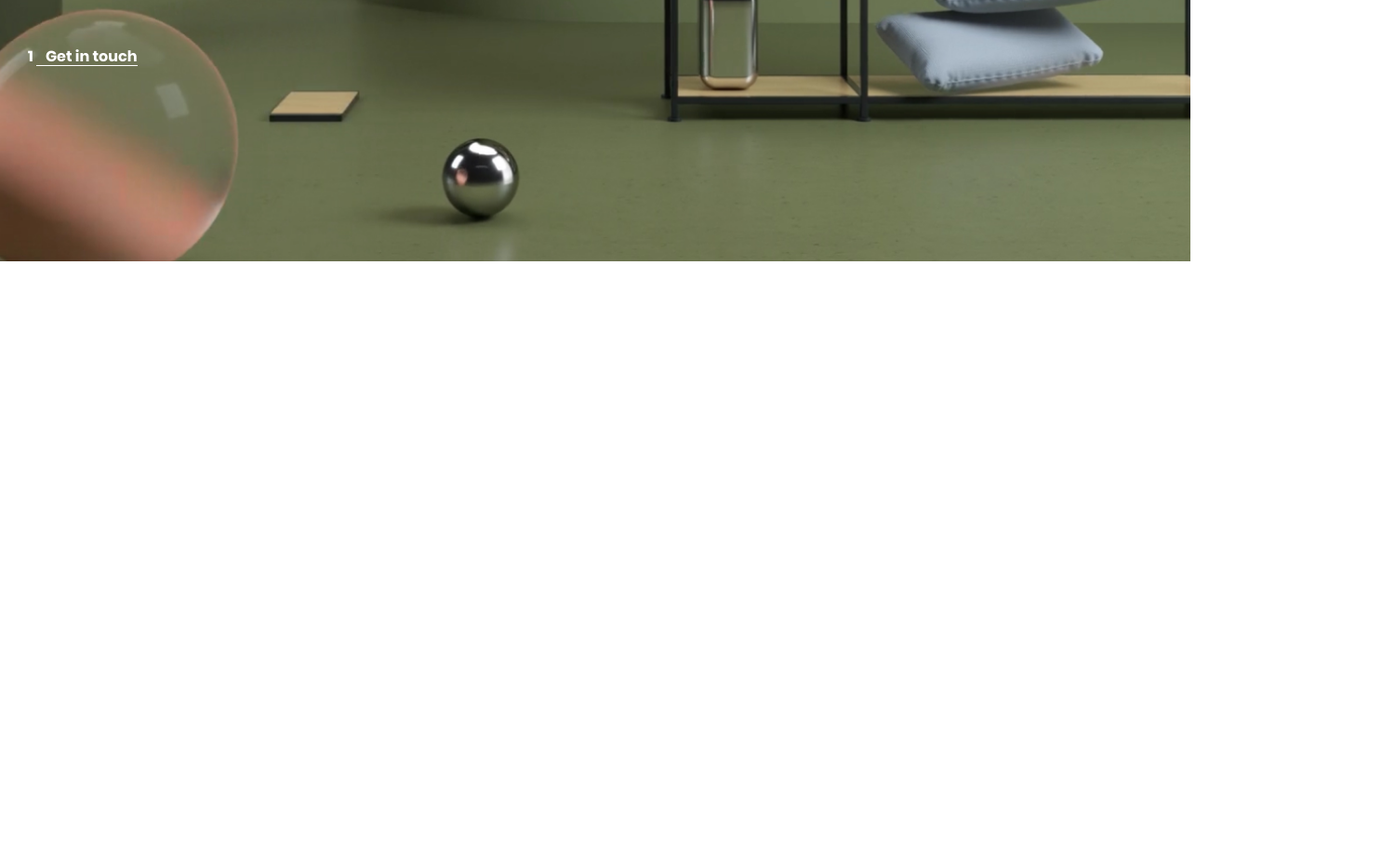
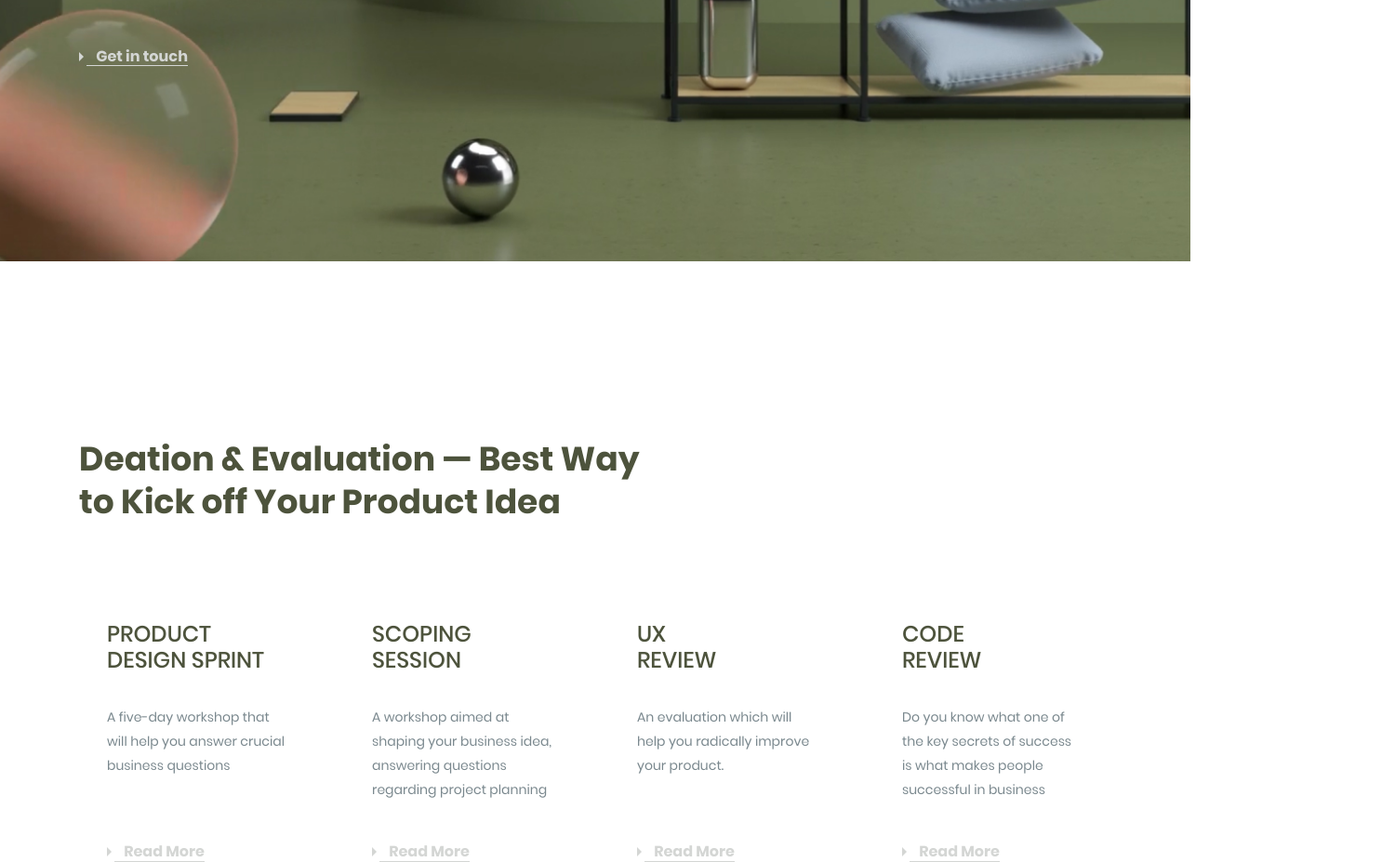
Before and after one commit to akamaliev/html_css, a plain HTML site: page webovio.html in a window 1280 px wide. Shown: the part 536-1463 px from the top of the page at 93% size, 1500 px wide, since content can reach past the window. Before the commit the page ends 817 px from the top, so only its background shows below. Drawn offline with Linux system fonts and the light colour scheme.

Commit message:
second section ready

```diff
--- a/css/webovio.css
+++ b/css/webovio.css
@@ -3,6 +3,7 @@
 }
 
 @font-face { src: url("../fonts/Poppins-Regular.woff") format("woff"); font-family: "Poppins"; font-weight: 400; font-style: normal; }
+@font-face { src: url("../fonts/Poppins-Medium.woff") format("woff"); font-family: "Poppins"; font-weight: 500; font-style: medium; }
 @font-face { src: url("../fonts/Poppins-Bold.woff") format("woff"); font-family: "Poppins"; font-weight: 700; font-style: bold; }
 
 body {
@@ -15,28 +16,64 @@ img {
 }
 
 .container {
-    min-width: 1500px;
+    max-width: 1170px;
     padding: 0 30px;
+    margin: 0 auto;
 }
 
 .header {
     position: absolute;
+    width: 100%;
     padding: 20px 0;
 }
 .header__container {
     display: flex;
     justify-content: space-between;
+    align-items: center;
 }
 .logo {
 }
 .logo__img {
 }
 .btn {
+    border: none;
+    background: #fff;
 }
 .btn_type_burger {
+    padding: 20px;
+    border-radius: 50%;
+    position: relative;
+
 }
 .btn__lines {
+    display: inline-block;
+    background: #000;
+    height: 2px;
+    width: 20px;
+    border-radius: 3px;
+    position: absolute;
+    top: 50%;
+    width: 50%;
+    transform: translate(-50%, -50%);
 }
+
+.btn__lines::before, .btn__lines::after {
+    content: '';
+    position: absolute;
+    display: inline-block;
+    width: 100%;
+    height: 100%;
+    background: inherit;
+    border-radius: inherit;
+    left: 0;
+}
+.btn__lines::before {
+    top: -6px;
+}
+.btn__lines::after {
+    top: 6px;
+}
+
 
 .title {
     font-weight: 700;
@@ -74,11 +111,82 @@ img {
 .link {
     text-decoration: none;
     font-weight: 700;
-    color: inherit;
+    color: #D4D6D4;
+}
+
+.link__arrow {
+    display: inline-block;
+    width: 5px;
+    height: 10px;
+    border-left: 5px solid #D4D6D4;
+    border-top: 5px solid transparent;
+    border-bottom: 5px solid transparent;;
 }
 
 .link__text {
     display: inline-block;
-    border-bottom: 1px solid white;
+    border-bottom: 1px solid #D4D6D4;
     padding-left: 10px;
 }
+
+.link:hover {
+    color: #FFD723;
+}
+
+.link:hover .link__text {
+    border-color: #FFD723;
+}
+.link:hover .link__arrow {
+    border-left: 5px solid #FFD723;
+}
+
+
+/* SECOND SECTION */
+
+.second {
+    padding-top: 160px;
+}
+
+.second__title {
+    color: #4D533C;
+    font-size: 36px;
+    font-weight: 700;
+    line-height: 46px;
+    max-width: 607px;
+    margin-bottom: 105px;
+}
+.articles {
+    padding: 0 30px;
+    display: flex;
+    justify-content: space-between;
+
+}
+.article {
+    display: flex;
+    flex-direction: column;
+    max-width: 195px;
+}
+
+.article__title {
+    margin: 0;
+    text-transform: uppercase;
+    font-weight: 500;
+    color: #4D533C;
+    margin-bottom: 35px;
+}
+.article__text {
+    color: #7A888E;
+    font-size: 14px;
+    line-height: 26px;
+    margin: 0 0 45px;
+}
+.link {
+
+}
+.article__link {
+    margin-top: auto;
+}
+.link__arrow {
+}
+.link__text {
+}
--- a/webovio.html
+++ b/webovio.html
@@ -33,9 +33,58 @@
                         Anteelo is&nbsp;a&nbsp;leading strategic design firm that builds powerful digital solutions for startups and enterprises.
                     </p>
                     <a href="#" class="link">
-                        <span class="link__arrow">1</span>
+                        <span class="link__arrow"></span>
                         <span class="link__text">Get in touch</span>
                     </a>
+                </div>
+            </div>
+        </section>
+
+        <section class="second">
+            <div class="container">
+                <h2 class="second__title">Deation &amp;&nbsp;Evaluation&nbsp;&mdash; Best Way to&nbsp;Kick off Your Product Idea</h2>
+                <div class="articles">
+                    <article class="article">
+                        <h2 class="article__title">Product Design Sprint</h2>
+                        <p class="article__text">
+                            A five-day workshop that will help you answer crucial business questions
+                        </p>
+                        <a href="#" class="link article__link">
+                            <span class="link__arrow"></span>
+                            <span class="link__text">Read More</span>
+                        </a>
+                    </article>
+                    <article class="article">
+                        <h2 class="article__title">Scoping Session</h2>
+                        <p class="article__text">
+                            A workshop aimed at shaping your business idea, answering questions regarding project planning
+                        </p>
+                        <a href="#" class="link article__link">
+                            <span class="link__arrow"></span>
+                            <span class="link__text">Read More</span>
+                        </a>
+                    </article>
+                    <article class="article">
+                        <h2 class="article__title">UX <br> Review</h2>
+                        <p class="article__text">
+                            An evaluation which will help you radically improve your product.
+                        </p>
+                        <a href="#" class="link article__link">
+                            <span class="link__arrow"></span>
+                            <span class="link__text">Read More</span>
+                        </a>
+                    </article>
+                    <article class="article">
+                        <h2 class="article__title">Code <br> Review</h2>
+                        <p class="article__text">
+                            Do you know what one of the key secrets of success
+                            is what makes people successful in business
+                        </p>
+                        <a href="#" class="link article__link">
+                            <span class="link__arrow"></span>
+                            <span class="link__text">Read More</span>
+                        </a>
+                    </article>
                 </div>
             </div>
         </section>
```
Also changed, not shown: fonts/Poppins-Medium.woff (added).
